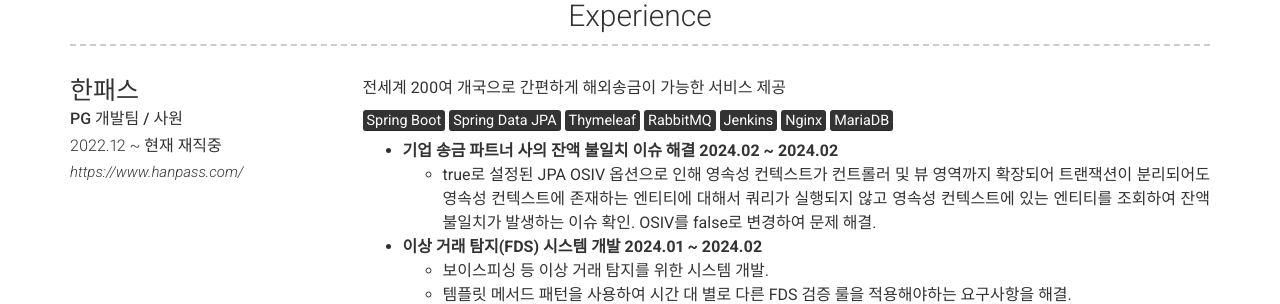
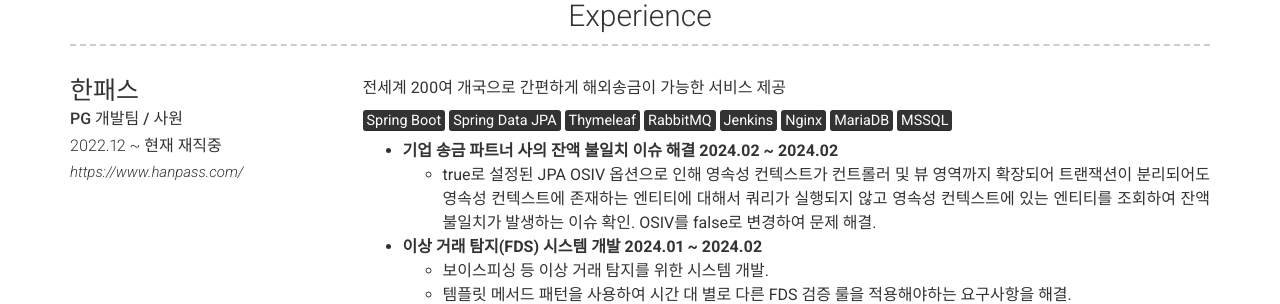
Before and after one commit to rbsks/rbsks.github.io, a Jekyll site: the page built from index.md, in a window 1280 px wide and 900 px high, scrolled down 406 px. Shown: the part 148-452 px from the top of the window. Built offline with Jekyll 4.4.1, drawn with Linux system fonts in a browser that asks for light colours; nearby versions of some CDN libraries.

Commit message:
Update _config.yml

```diff
--- a/_config.yml
+++ b/_config.yml
@@ -70,7 +70,7 @@ content:
           전세계 200여 개국으로 간편하게 해외송금이 가능한 서비스 제공
 
 
-          <mark>Spring Boot</mark> <mark>Spring Data JPA</mark> <mark>Thymeleaf</mark> <mark>RabbitMQ</mark> <mark>Jenkins</mark> <mark>Nginx</mark> <mark>MariaDB</mark>
+          <mark>Spring Boot</mark> <mark>Spring Data JPA</mark> <mark>Thymeleaf</mark> <mark>RabbitMQ</mark> <mark>Jenkins</mark> <mark>Nginx</mark> <mark>MariaDB</mark> <mark>MSSQL</mark>
           - __기업 송금 파트너 사의 잔액 불일치 이슈 해결 2024.02 ~ 2024.02__
             - true로 설정된 JPA OSIV 옵션으로 인해 영속성 컨텍스트가 컨트롤러 및 뷰 영역까지 확장되어 트랜잭션이 분리되어도 영속성 컨텍스트에 존재하는 엔티티에 대해서 쿼리가 실행되지 않고 영속성 컨텍스트에 있는 엔티티를 조회하여 잔액 불일치가 발생하는 이슈 확인. OSIV를 false로 변경하여 문제 해결.
           - __이상 거래 탐지(FDS) 시스템 개발 2024.01 ~ 2024.02__
```
